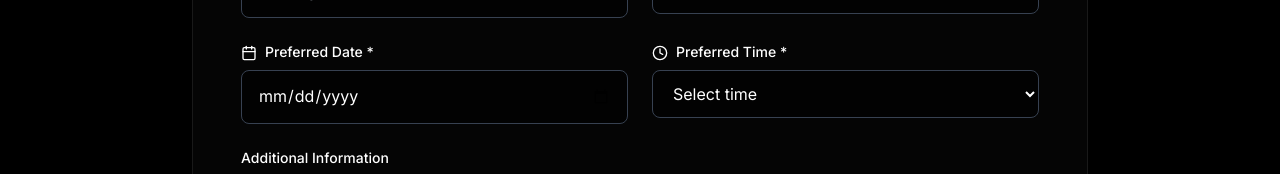
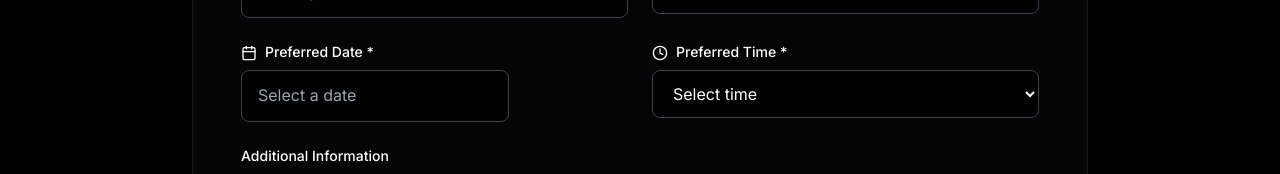
Before and after one commit to peakag/PAG, a Next.js app: page /book-call in a window 1280 px wide. Shown: the part 726-900 px from the top of the page. Built offline with nearby package versions, Linux system fonts and the light colour scheme; no server answers.

Commit message:
Use react-datepicker for preferred date field on book-call page for consistent calendar popup on all browsers. No backend changes.

```diff
--- a/app/book-call/page.tsx
+++ b/app/book-call/page.tsx
@@ -7,6 +7,9 @@ import Navigation from '@/components/Navigation'
 import Footer from '@/components/Footer'
 import { supabase, BookingSubmission } from '@/lib/supabase'
 import Head from 'next/head'
+import DatePicker from 'react-datepicker'
+import 'react-datepicker/dist/react-datepicker.css'
+import { parseISO, isValid } from 'date-fns'
 
 export default function BookCall() {
   // Book Call page structured data
@@ -382,15 +385,16 @@ export default function BookCall() {
                         <Calendar size={16} className="inline mr-2" />
                         Preferred Date *
                       </label>
-                      <input
-                        type="date"
+                      <DatePicker
+                        selected={formData.preferredDate ? parseISO(formData.preferredDate) : null}
+                        onChange={date => handleInputChange('preferredDate', date && isValid(date) ? date.toISOString().split('T')[0] : '')}
+                        minDate={new Date()}
+                        dateFormat="yyyy-MM-dd"
+                        className={`w-full px-4 py-3 bg-black/50 border rounded-lg text-white focus:border-blue-500 focus:outline-none transition-colors duration-200 ${errors.preferredDate ? 'border-red-500' : 'border-gray-700'}`}
+                        placeholderText="Select a date"
                         required
-                        value={formData.preferredDate}
-                        onChange={(e) => handleInputChange('preferredDate', e.target.value)}
-                        min={new Date().toISOString().split('T')[0]}
-                        className={`w-full px-4 py-3 bg-black/50 border rounded-lg text-white focus:border-blue-500 focus:outline-none transition-colors duration-200 ${
-                          errors.preferredDate ? 'border-red-500' : 'border-gray-700'
-                        }`}
+                        autoComplete="off"
+                        showPopperArrow={false}
                       />
                       {errors.preferredDate && (
                         <p className="text-red-400 text-sm mt-1 flex items-center gap-1">
```
